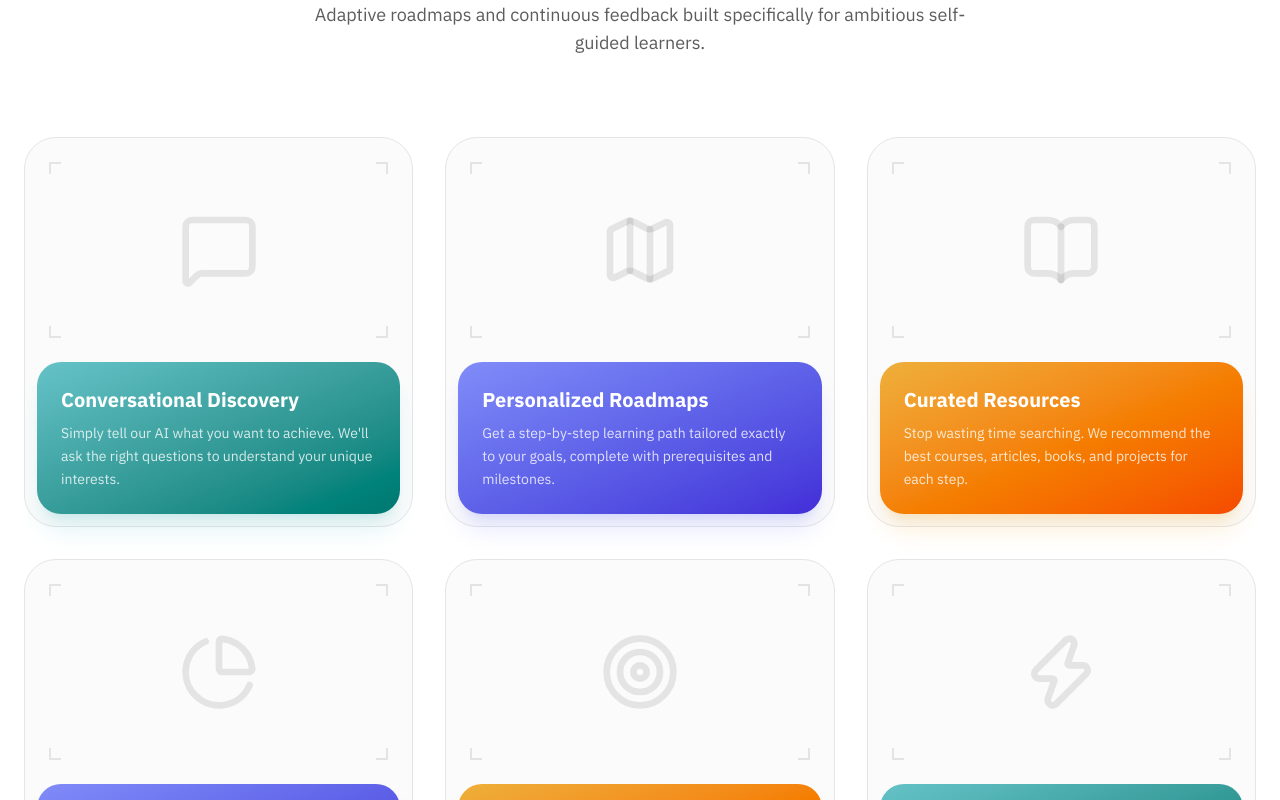
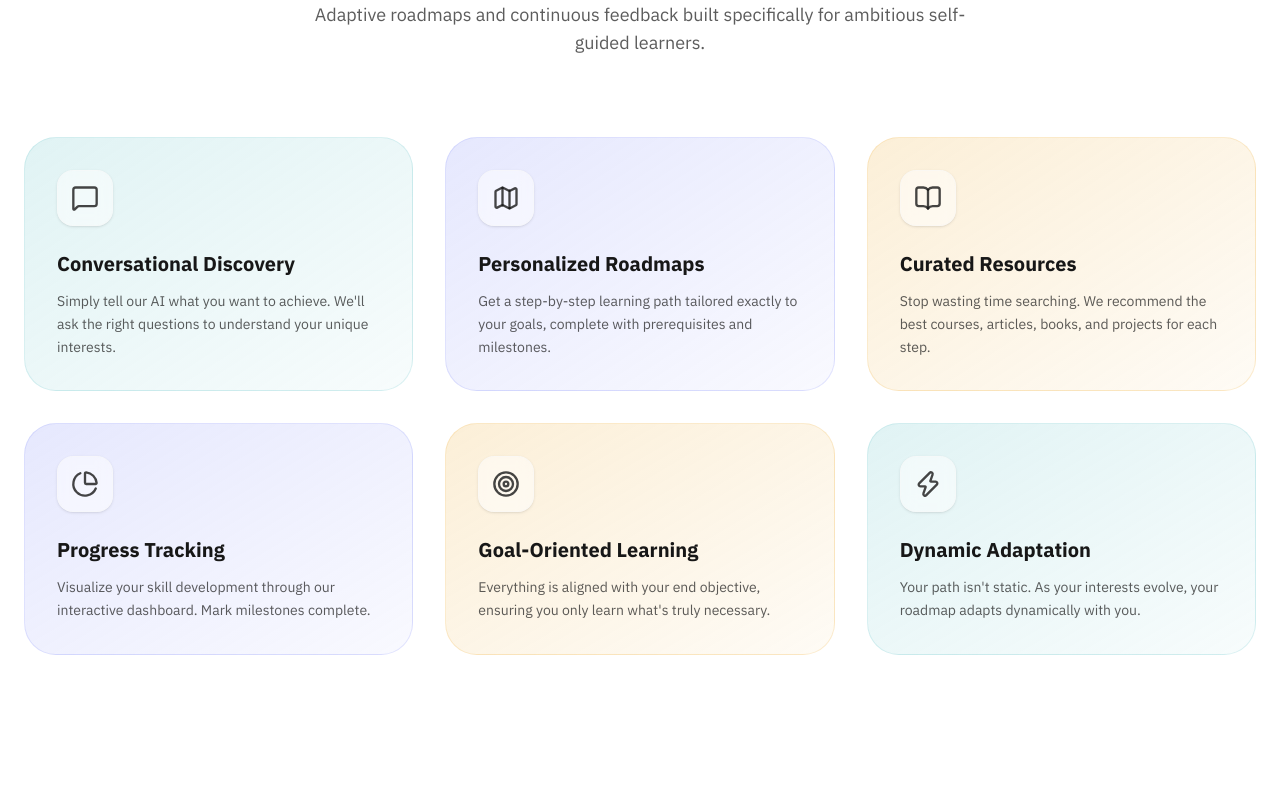
Before and after one commit to SiddharthShukla48/HCL_Tech_Hackathon, a React (Vite) app in the folder frontend/: page / in a window 1280 px wide. Shown: the part 1140-1940 px from the top of the page. Built offline with nearby package versions, Linux system fonts and the light colour scheme; a web font is replaced by a local one.

Commit message:
refactor: modernize landing page component styles and implement smooth navigation scrolling

```diff
--- a/frontend/src/components/landing/Features.jsx
+++ b/frontend/src/components/landing/Features.jsx
@@ -6,49 +6,55 @@ const features = [
     title: "Conversational Discovery",
     description: "Simply tell our AI what you want to achieve. We'll ask the right questions to understand your unique interests.",
     icon: MessageSquare,
-    gradient: "from-primary to-teal-700",
-    shadow: "shadow-primary/20"
+    gradient: "from-primary/20 to-primary/5",
+    shadow: "shadow-primary/5",
+    borderColor: "border-primary/20"
   },
   {
     title: "Personalized Roadmaps",
     description: "Get a step-by-step learning path tailored exactly to your goals, complete with prerequisites and milestones.",
     icon: Map,
-    gradient: "from-secondary to-indigo-700",
-    shadow: "shadow-secondary/20"
+    gradient: "from-secondary/20 to-secondary/5",
+    shadow: "shadow-secondary/5",
+    borderColor: "border-secondary/20"
   },
   {
     title: "Curated Resources",
     description: "Stop wasting time searching. We recommend the best courses, articles, books, and projects for each step.",
     icon: BookOpen,
-    gradient: "from-accent to-orange-600",
-    shadow: "shadow-accent/20"
+    gradient: "from-accent/20 to-accent/5",
+    shadow: "shadow-accent/5",
+    borderColor: "border-accent/20"
   },
   {
     title: "Progress Tracking",
     description: "Visualize your skill development through our interactive dashboard. Mark milestones complete.",
     icon: PieChart,
-    gradient: "from-secondary to-indigo-700",
-    shadow: "shadow-secondary/20"
+    gradient: "from-secondary/20 to-secondary/5",
+    shadow: "shadow-secondary/5",
+    borderColor: "border-secondary/20"
   },
   {
     title: "Goal-Oriented Learning",
     description: "Everything is aligned with your end objective, ensuring you only learn what's truly necessary.",
     icon: Target,
-    gradient: "from-accent to-orange-600",
-    shadow: "shadow-accent/20"
+    gradient: "from-accent/20 to-accent/5",
+    shadow: "shadow-accent/5",
+    borderColor: "border-accent/20"
   },
   {
     title: "Dynamic Adaptation",
     description: "Your path isn't static. As your interests evolve, your roadmap adapts dynamically with you.",
     icon: Zap,
-    gradient: "from-primary to-teal-700",
-    shadow: "shadow-primary/20"
+    gradient: "from-primary/20 to-primary/5",
+    shadow: "shadow-primary/5",
+    borderColor: "border-primary/20"
   }
 ];
 
 export default function Features() {
   return (
-    <section className="py-32">
+    <section id="features" className="py-32 scroll-mt-24">
       <div className="max-w-7xl mx-auto px-6">
         <div className="text-center max-w-3xl mx-auto mb-20 flex flex-col items-center">
           <div className="inline-block px-4 py-1.5 rounded-full border border-base-content/20 text-xs font-bold tracking-widest uppercase mb-6 text-base-content/80">
@@ -70,30 +76,19 @@ export default function Features() {
               whileInView={{ opacity: 1, y: 0 }}
               viewport={{ once: true }}
               transition={{ duration: 0.6, delay: index * 0.1 }}
-              className="relative flex flex-col h-full bg-base-200/50 rounded-[2rem] border border-base-300 group hover:border-base-content/20 transition-colors duration-500"
+              className={`relative flex flex-col h-full bg-gradient-to-br ${feature.gradient} p-8 rounded-[2rem] border ${feature.borderColor} group hover:-translate-y-2 hover:shadow-xl ${feature.shadow} transition-all duration-500`}
             >
-              {/* Top Visual Area */}
-              <div className="relative h-56 w-full p-8 flex items-center justify-center overflow-hidden rounded-t-[2rem]">
-                {/* Subtle corner markers */}
-                <div className="absolute top-6 left-6 w-3 h-3 border-t-2 border-l-2 border-base-content/20 opacity-50" />
-                <div className="absolute top-6 right-6 w-3 h-3 border-t-2 border-r-2 border-base-content/20 opacity-50" />
-                <div className="absolute bottom-6 left-6 w-3 h-3 border-b-2 border-l-2 border-base-content/20 opacity-50" />
-                <div className="absolute bottom-6 right-6 w-3 h-3 border-b-2 border-r-2 border-base-content/20 opacity-50" />
-
-                <feature.icon className="w-20 h-20 text-base-content/10 group-hover:scale-110 group-hover:text-base-content/20 transition-all duration-700" />
+              <div className="w-14 h-14 rounded-2xl bg-base-100/50 backdrop-blur-sm flex items-center justify-center mb-6 group-hover:scale-110 transition-transform duration-500 shadow-sm border border-base-200/50">
+                <feature.icon className="w-7 h-7 text-base-content/80" />
               </div>
 
-              {/* Floating Bottom Card */}
-              <div className="px-3 pb-3 mt-auto relative z-10">
-                <div className={`p-6 rounded-[1.5rem] bg-gradient-to-br ${feature.gradient} text-white shadow-xl ${feature.shadow} transform group-hover:-translate-y-2 transition-transform duration-500 ease-out`}>
-                  <h3 className="text-xl font-bold font-sans mb-2">
-                    {feature.title}
-                  </h3>
-                  <p className="text-white/80 leading-relaxed font-sans text-sm">
-                    {feature.description}
-                  </p>
-                </div>
-              </div>
+              <h3 className="text-xl font-bold font-sans mb-3 text-base-content">
+                {feature.title}
+              </h3>
+
+              <p className="text-base-content/70 leading-relaxed font-sans text-sm">
+                {feature.description}
+              </p>
             </motion.div>
           ))}
         </div>
--- a/frontend/src/components/landing/Hero.jsx
+++ b/frontend/src/components/landing/Hero.jsx
@@ -22,7 +22,7 @@ export default function Hero() {
   ];
 
   return (
-    <div className="relative min-h-screen bg-base-100 text-base-content overflow-hidden flex flex-col">
+    <div id="home" className="relative min-h-screen bg-base-100 text-base-content overflow-hidden flex flex-col">
       {/* Background Glow */}
       <div className="absolute inset-0 z-0 pointer-events-none flex justify-center items-center overflow-hidden">
         <div className="absolute w-[60vw] h-[60vh] bg-primary/20 rounded-full blur-[120px] mix-blend-multiply dark:mix-blend-screen transform -translate-x-1/4 -translate-y-1/4" />
@@ -101,7 +101,7 @@ export default function Hero() {
               <button
                 key={chip}
                 onClick={() => handleChipClick(chip)}
-                className="px-4 py-2 rounded-lg text-sm font-medium bg-secondary/10 text-secondary border border-secondary/30 hover:bg-secondary/20 transition-colors"
+                className="px-4 py-2 rounded-lg text-sm font-medium bg-base-200 text-base-content border border-base-300 hover:bg-base-300 transition-colors"
               >
                 {chip}
               </button>
--- a/frontend/src/components/landing/Navbar.jsx
+++ b/frontend/src/components/landing/Navbar.jsx
@@ -15,20 +15,20 @@ export default function Navbar() {
   }, []);
 
   return (
-    <nav className={`fixed top-0 w-full z-50 transition-all duration-300 ${scrolled ? 'bg-base-100/80 backdrop-blur-lg border-b border-base-300/50 py-3 shadow-sm' : 'bg-transparent py-5'}`}>
+    <nav className={`fixed top-0 w-full z-50 transition-all duration-300 border-b ${scrolled ? 'bg-base-100/90 backdrop-blur-lg border-base-content/10 py-3 shadow-sm' : 'bg-transparent border-transparent py-5'}`}>
       <div className="max-w-7xl mx-auto px-6 flex items-center justify-between">
-        <div className="flex items-center gap-2">
+        <a href="#home" onClick={(e) => { e.preventDefault(); window.scrollTo({ top: 0, behavior: 'smooth' }); }} className="flex items-center gap-2 hover:opacity-90 transition-opacity">
           <Logo className="w-8 h-8" />
           <div className="flex items-center text-2xl">
             <span className="font-sans font-bold text-primary text-3xl">Path</span>
             <span className="font-sans font-bold text-secondary text-3xl">Finder</span>
           </div>
-        </div>
+        </a>
 
       <div className="hidden md:flex items-center gap-8 font-sans text-sm font-medium text-base-content/80">
-        <a href="#" className="hover:text-primary transition-colors">Home</a>
-        <a href="#" className="hover:text-primary transition-colors">Features</a>
-        <a href="#" className="hover:text-primary transition-colors">FAQs</a>
+        <a href="#home" onClick={(e) => { e.preventDefault(); window.scrollTo({ top: 0, behavior: 'smooth' }); }} className="hover:text-primary transition-colors cursor-pointer">Home</a>
+        <a href="#features" onClick={(e) => { e.preventDefault(); document.getElementById('features')?.scrollIntoView({ behavior: 'smooth' }); }} className="hover:text-primary transition-colors cursor-pointer">Features</a>
+        <a href="#faqs" onClick={(e) => { e.preventDefault(); document.getElementById('faqs')?.scrollIntoView({ behavior: 'smooth' }); }} className="hover:text-primary transition-colors cursor-pointer">FAQs</a>
       </div>
 
         <div className="flex items-center gap-4">
```
